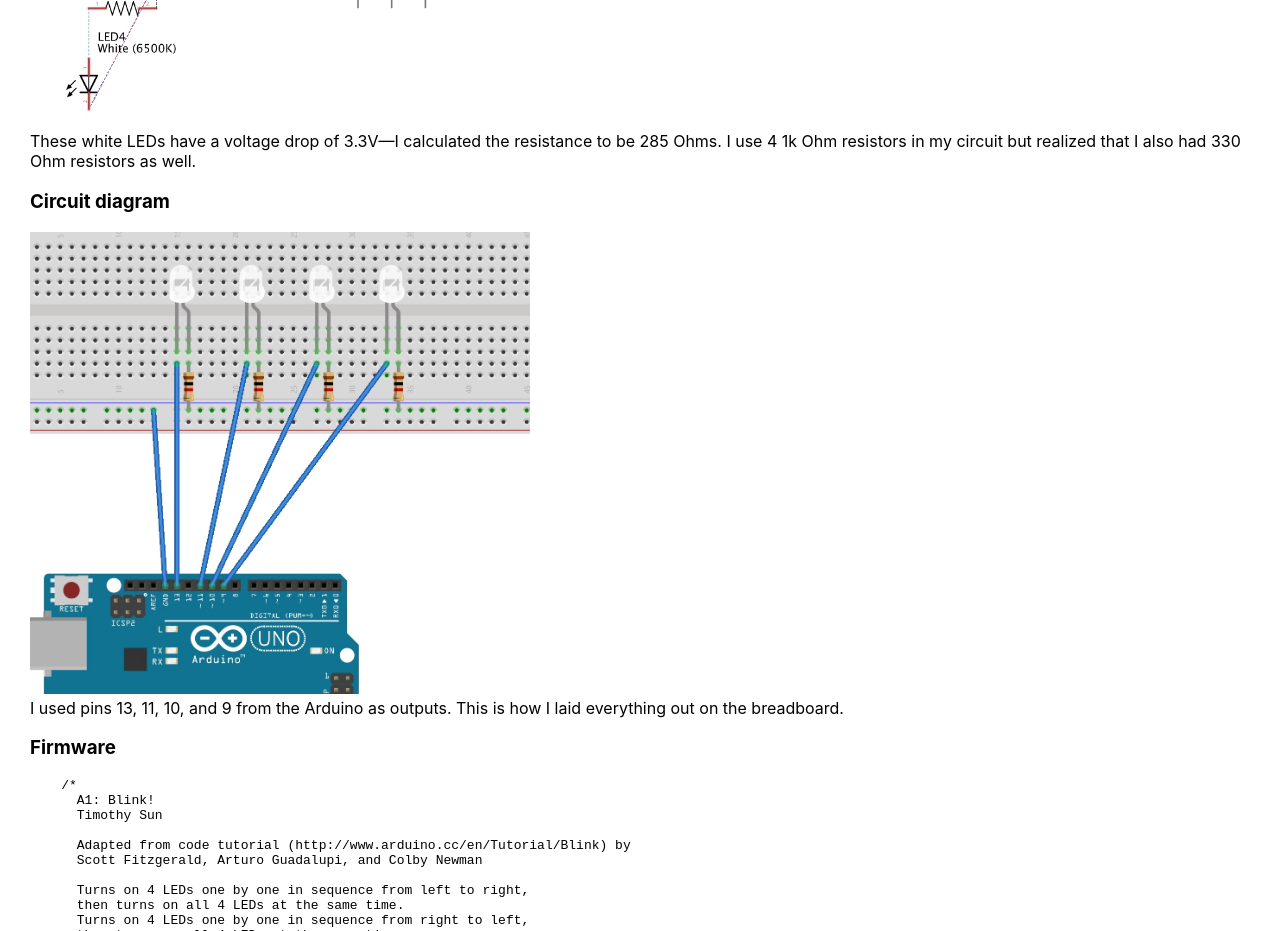
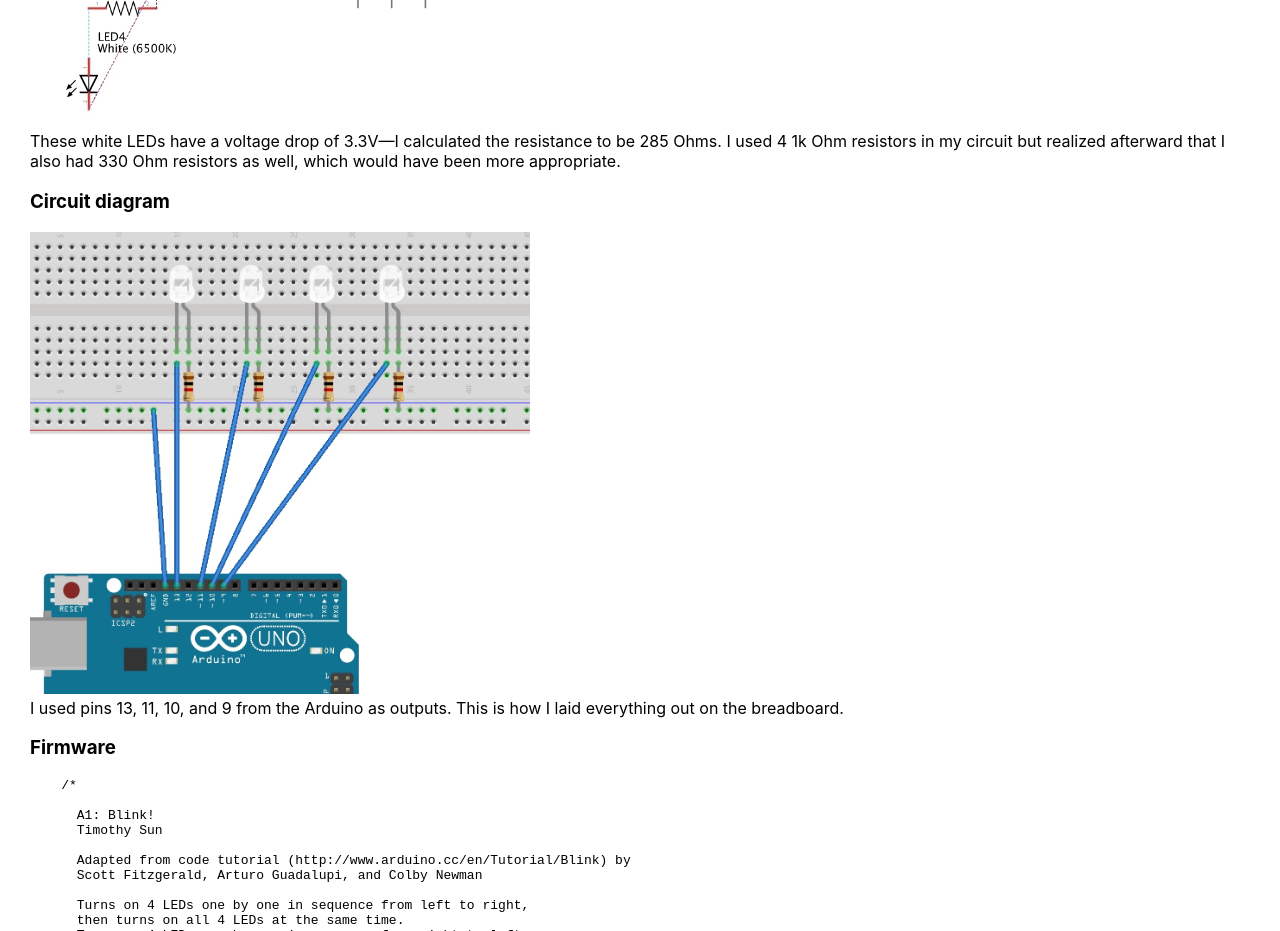
Before and after one commit to tim0thysun/tim0thysun.github.io, a plain HTML site: page assignment1.html in a window 1280 px wide. Shown: the part 1260-2191 px from the top of the page. Drawn offline with Linux system fonts and the light colour scheme.

Commit message:
Update assignment1.html

```diff
--- a/assignment1.html
+++ b/assignment1.html
@@ -18,13 +18,14 @@
             <h2>Documentation</h2>
             <h3>Schematic</h3>
             <img src="Circuit_diagram_schem.jpg" width=500>
-            <figcaption>These white LEDs have a voltage drop of 3.3V—I calculated the resistance to be 285 Ohms. I use 4 1k Ohm resistors in my circuit but realized that I also had 330 Ohm resistors as well.</figcaption>
+            <figcaption>These white LEDs have a voltage drop of 3.3V—I calculated the resistance to be 285 Ohms. I used 4 1k Ohm resistors in my circuit but realized afterward that I also had 330 Ohm resistors as well, which would have been more appropriate.</figcaption>
             <h3>Circuit diagram</h3>
             <img src="Circuit_diagram.jpg" width=500>
             <figcaption>I used pins 13, 11, 10, and 9 from the Arduino as outputs. This is how I laid everything out on the breadboard.</figcaption>
             <h3>Firmware</h3>
             <pre>
     /*
+
       A1: Blink!
       Timothy Sun
 
```
